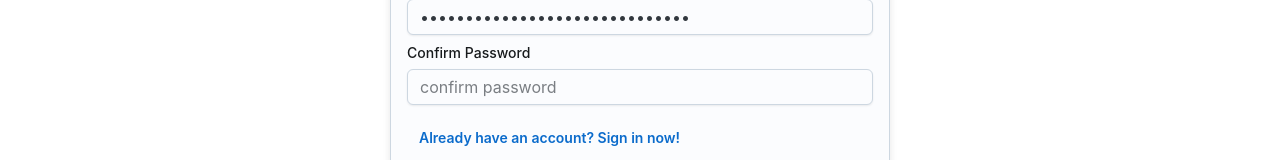
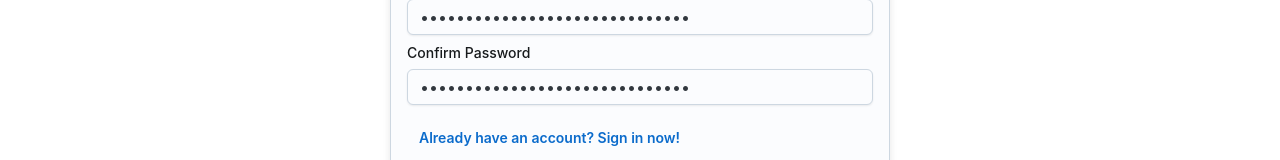
Before and after one commit to peterkapena/literatures, a Next.js app: page /auth/signup in a window 1280 px wide. Shown: the part 408-568 px from the top of the page. Built offline with nearby package versions, Linux system fonts and the light colour scheme; no server answers; what @typegoose/typegoose would draw is missing.

Commit message:
#9 Add confirm password field on sign up page

```diff
--- a/src/app/auth/signin/page.tsx
+++ b/src/app/auth/signin/page.tsx
@@ -44,11 +44,11 @@ export default function Page() {
         redirect: false,
         callbackUrl: "/",
       });
-      // console.log(result);
+
       if (result?.error) {
-        setShowSubmitButton(false);
         setMessages(["Incorrect username or password"]);
       } else {
+        setShowSubmitButton(false);
         window.location.href = "/";
       }
       setIsSuccess(Boolean(!result?.error));
--- a/src/app/auth/signup/form-schema.ts
+++ b/src/app/auth/signup/form-schema.ts
@@ -1,8 +1,14 @@
 import { OrderClass } from "@/models/schema/Order";
 import { z } from "zod";
 
-export const FormSchema = z.object({
+export const FormSchema = z
+  .object({
     password: z
+      .string({})
+      .nonempty("this is required")
+      .min(8, "Not shorter than 8")
+      .max(100, "This must be less than 100 characters long"),
+    confirm_password: z
       .string({})
       .nonempty("this is required")
       .min(8, "Not shorter than 8")
@@ -16,7 +22,12 @@ export const FormSchema = z.object({
       .string()
       .nonempty("this is required")
       .max(100, "Notes must be less than 500 characters long"),
+  })
+  .refine((data) => data.password === data.confirm_password, {
+    message: "Passwords do not match",
+    path: ["confirm_password"],
   });
+
 export type FormSchemaType = z.infer<typeof FormSchema>;
 
 export interface ValidationResult {
--- a/src/app/auth/signup/page.tsx
+++ b/src/app/auth/signup/page.tsx
@@ -28,20 +28,16 @@ export default function Page() {
     register,
     handleSubmit,
     formState: { errors },
-    watch,
+    reset,
   } = useForm<FormSchemaType>({
     resolver: zodResolver(FormSchema),
     defaultValues: {
       email: IS_DEVELOPER ? "peterkapenapeter@gmail.com" : "",
       password: IS_DEVELOPER ? "0FROEFNSUlCQ2dLQ0FRRUFrUG5wTDJ" : "",
       username: IS_DEVELOPER ? "peterkapena" : "",
+      confirm_password: IS_DEVELOPER ? "0FROEFNSUlCQ2dLQ0FRRUFrUG5wTDJ" : "",
     },
   });
-
-  const validatePasswordMatch = (value: string) => {
-    const password = watch("password");
-    return value === password || "Passwords do not match";
-  };
 
   const processForm: SubmitHandler<FormSchemaType> = async (data) => {
     try {
@@ -68,9 +64,6 @@ export default function Page() {
     } finally {
       setIsLoading(false);
     }
-  };
-  const onSubmit = () => {
-    handleSubmit(processForm)();
   };
 
   return (
@@ -120,9 +113,9 @@ export default function Page() {
           register={register}
         ></Password>
         <ConfirmPassword
-        showSubmitButton={showSubmitButton}
-        error={errors.password}
-        register={register}
+          showSubmitButton={showSubmitButton}
+          error={errors.confirm_password}
+          register={register}
         ></ConfirmPassword>
 
         <Box
@@ -145,7 +138,6 @@ export default function Page() {
           <SubmitLoadingButton
             isLoading={isLoading}
             title="Sign up "
-            onClick={onSubmit}
           ></SubmitLoadingButton>
         )}
 
@@ -155,6 +147,8 @@ export default function Page() {
             onClose={() => {
               setShowSubmitButton(true);
               setMessages([]);
+              reset();
+              push("/auth/signin");
             }}
             messages={messages}
           />
@@ -162,5 +156,4 @@ export default function Page() {
       </form>
     </Sheet>
   );
-
 }
--- a/src/components/ConfirmPassword.tsx
+++ b/src/components/ConfirmPassword.tsx
@@ -15,8 +15,7 @@ const ConfirmPassword = ({
     <TextField
       disabled={Boolean(!showSubmitButton)}
       label={"Confirm Password"}
-      fieldName="confirm password"
-      placeholder="confirm password"
+      fieldName="confirm_password"
       register={register}
       fieldError={error}
       type="password"
--- a/src/components/SubmitLoadingButton.tsx
+++ b/src/components/SubmitLoadingButton.tsx
@@ -9,6 +9,7 @@ type SubmitLoadingButtonProps = {
 
 export function SubmitLoadingButton(props: SubmitLoadingButtonProps) {
   const { isLoading, title } = props;
+
   return (
     <Button
       disabled={isLoading}
```
Lines whose indentation alone changed are shown as unchanged.
